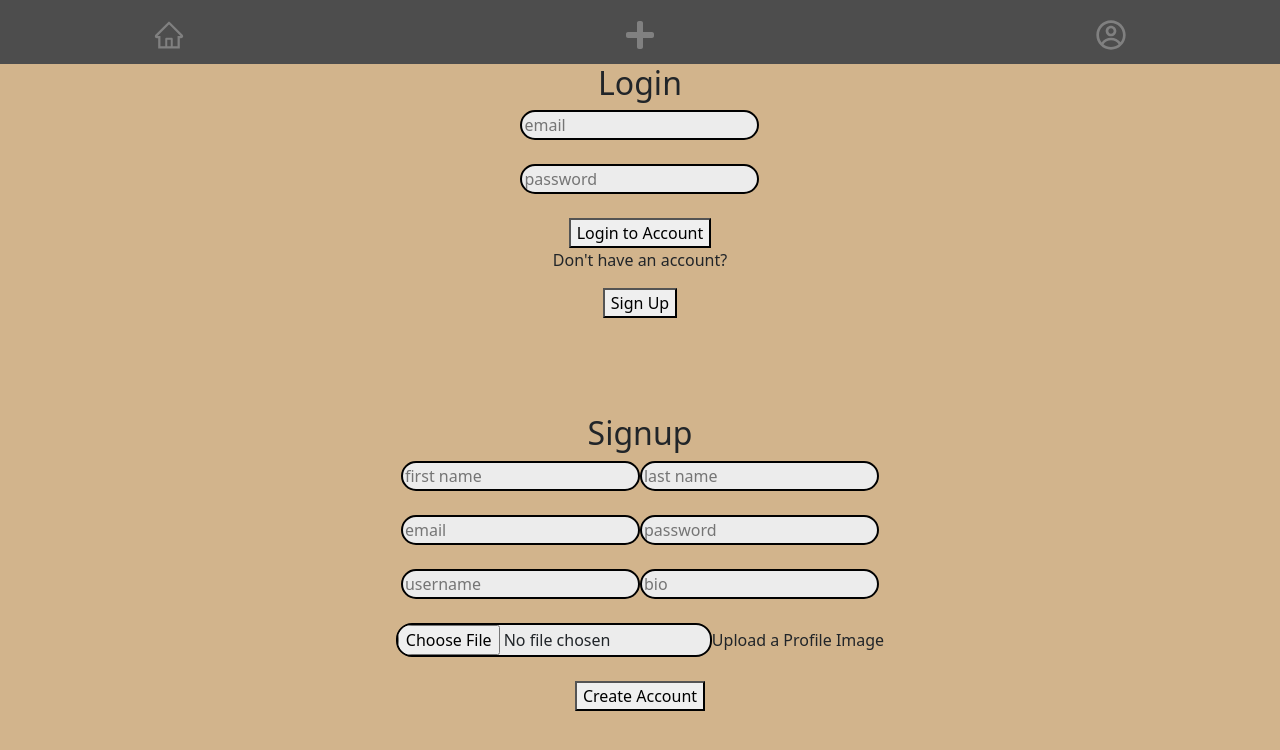
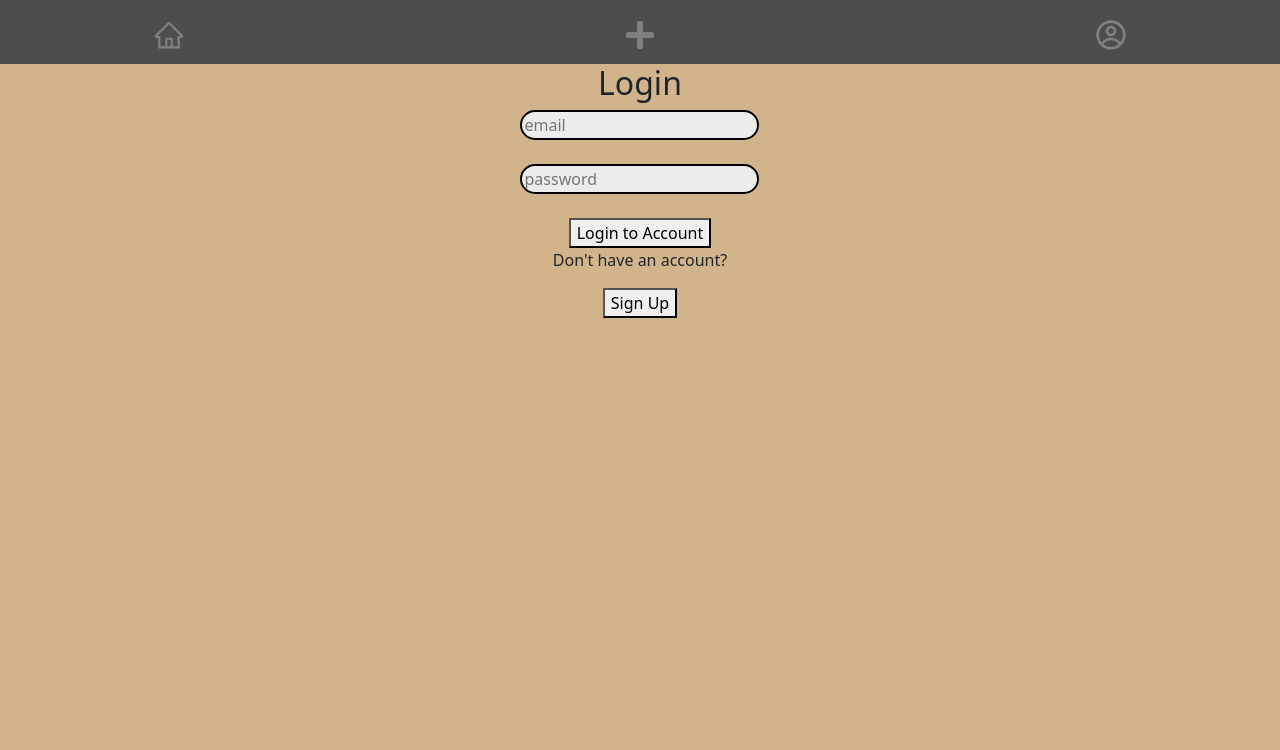
Before and after one commit to mburrow303/capstone-client, a React (Create React App) app: page /auth in a window 1280 px wide. Shown: the top 750 px of the page. Built offline with nearby package versions, Linux system fonts and the light colour scheme.

Commit message:
Update Auth.jsx
display none

```diff
--- a/src/components/auth/Auth.jsx
+++ b/src/components/auth/Auth.jsx
@@ -37,9 +37,9 @@ function Auth(props) {
       <br></br>
       <br></br>
       <br></br>
-      <div id="signup" style={{ width: "48%", display: "inline-block" }}>
+      <div id="signup" style={{ width: "48%", display: "none" }}>
         {/* Signup Component */}
-        <h2>Signup</h2>
+        <h2 id="signup_heading">Signup</h2>
         <Signup setToken={props.setToken} />
       </div>
       <div id="back_to_login" style={{display:"none"}}><p>Already have an account?</p>
```
